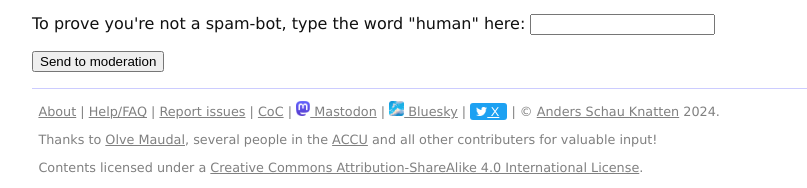
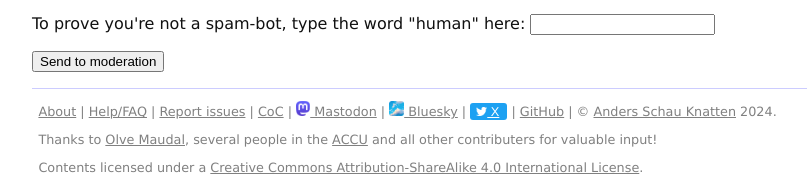
Before and after one commit to knatten/cppquiz, a Django app: page /quiz/create in a window 1280 px wide. Shown: the part 1465-1653 px from the top of the page, without its empty margins (168-975 px from the left). Run offline with Django 3.2, Linux system fonts and the light colour scheme; some libraries are stand-ins or nearby versions.

Commit message:
Add GitHub link
There's already a link to GitHub to report issues, but I figured it's
nice to have a general link as well if that's what people are looking
for.

```diff
--- a/templates/base.html
+++ b/templates/base.html
@@ -108,6 +108,7 @@ window.cookieconsent.initialise({
 <a href="https://mastodon.online/@cppquiz"><img src="{{STATIC_URL}}/mastodon.png" height="15" alt="Mastodon"> Mastodon</a> |
 <a href="https://bsky.app/profile/cppquiz.bsky.social"><img src="{{STATIC_URL}}/bluesky.png" height="15" alt="Bluesky"> Bluesky</a> |
 <a href="https://x.com/intent/follow?screen_name=CppQuiz" class="x-follow"><img src="{{STATIC_URL}}/x.png" height="9" alt="X"> X</a> |
+<a href="https://github.com/knatten/cppquiz"> GitHub</a> |
 © <a href="http://knatten.org">Anders Schau Knatten</a> {% now "Y"%}.
 </p>
 <p>
```
